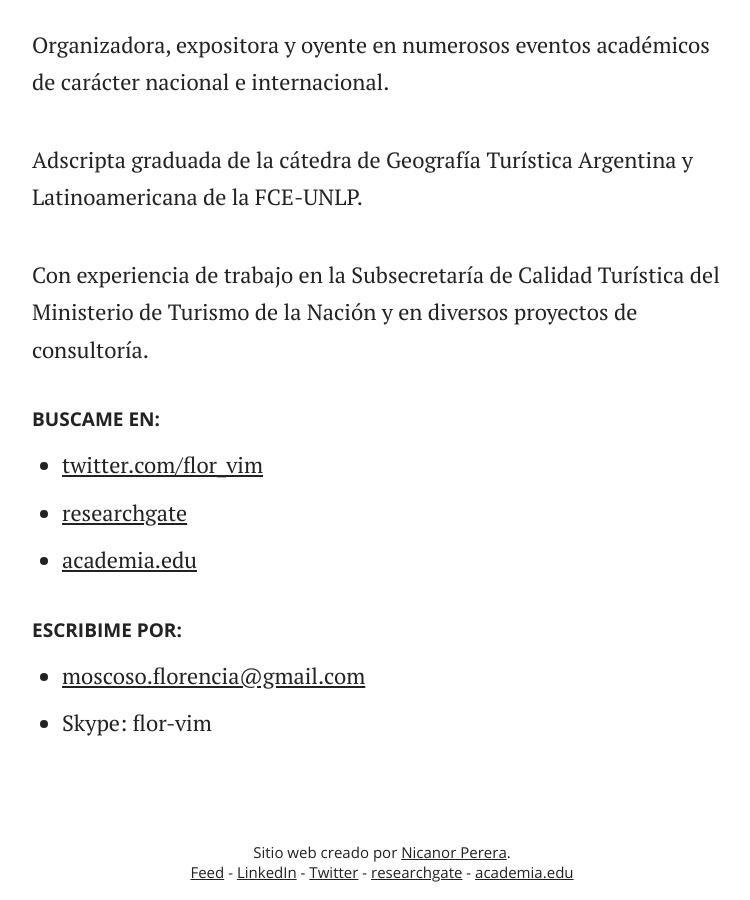
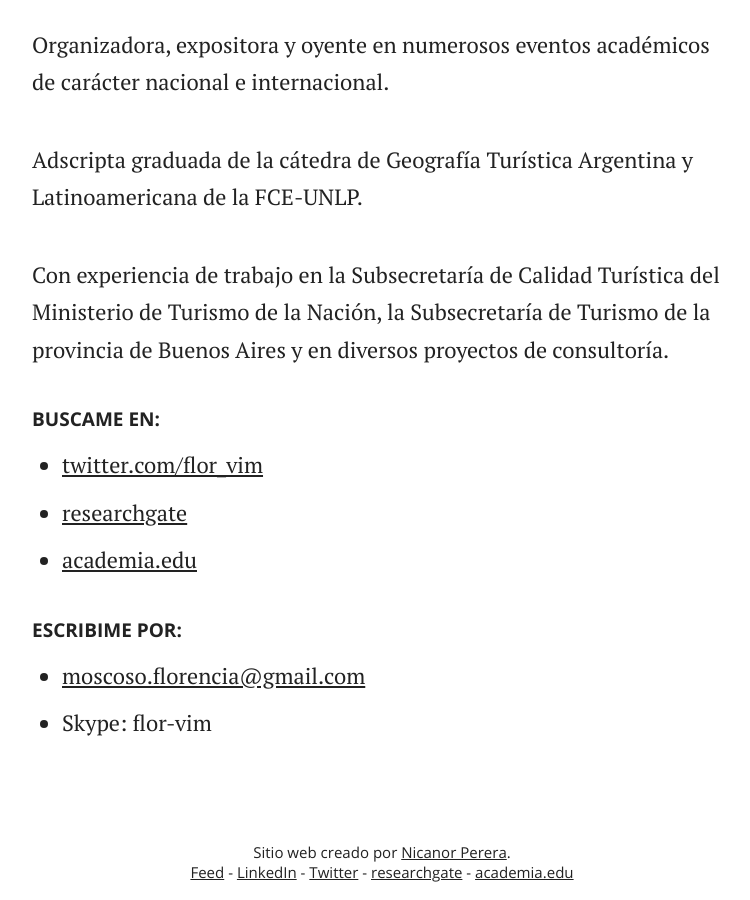
Before and after one commit to florencia-moscoso/florencia-moscoso.github.io, a Jekyll site: the page built from sobre-mi.md, in a window 1280 px wide and 900 px high, scrolled down 1440 px. Shown: the whole window, without its empty margins (258-1008 px from the left). Built offline with Jekyll 4.4.1, drawn with Linux system fonts in a browser that asks for light colours.

Commit message:
Remove old game clues and added experience in SobreMi page

```diff
--- a/sobre-mi.md
+++ b/sobre-mi.md
@@ -30,8 +30,10 @@ Organizadora, expositora y oyente en numerosos eventos académicos de carácter
 
 Adscripta graduada de la cátedra de Geografía Turística Argentina y Latinoamericana de la FCE-UNLP.
 
-Con experiencia de trabajo en la Subsecretaría de Calidad Turística
-del Ministerio de Turismo de la Nación y en diversos proyectos de consultoría.
+Con experiencia de trabajo en
+la Subsecretaría de Calidad Turística del Ministerio de Turismo de la Nación,
+la Subsecretaría de Turismo de la provincia de Buenos Aires
+y en diversos proyectos de consultoría.
 
 ### Buscame en:
 
```
Also changed, not shown: 1952.md (deleted, +0 -11 lines), 1985.md (deleted, +0 -9 lines), 2018.md (deleted, +0 -9 lines), img/dark-1952.jpg (deleted), img/dark-1985.jpeg (deleted), img/dark-2018.jpg (deleted), 1 other file.
